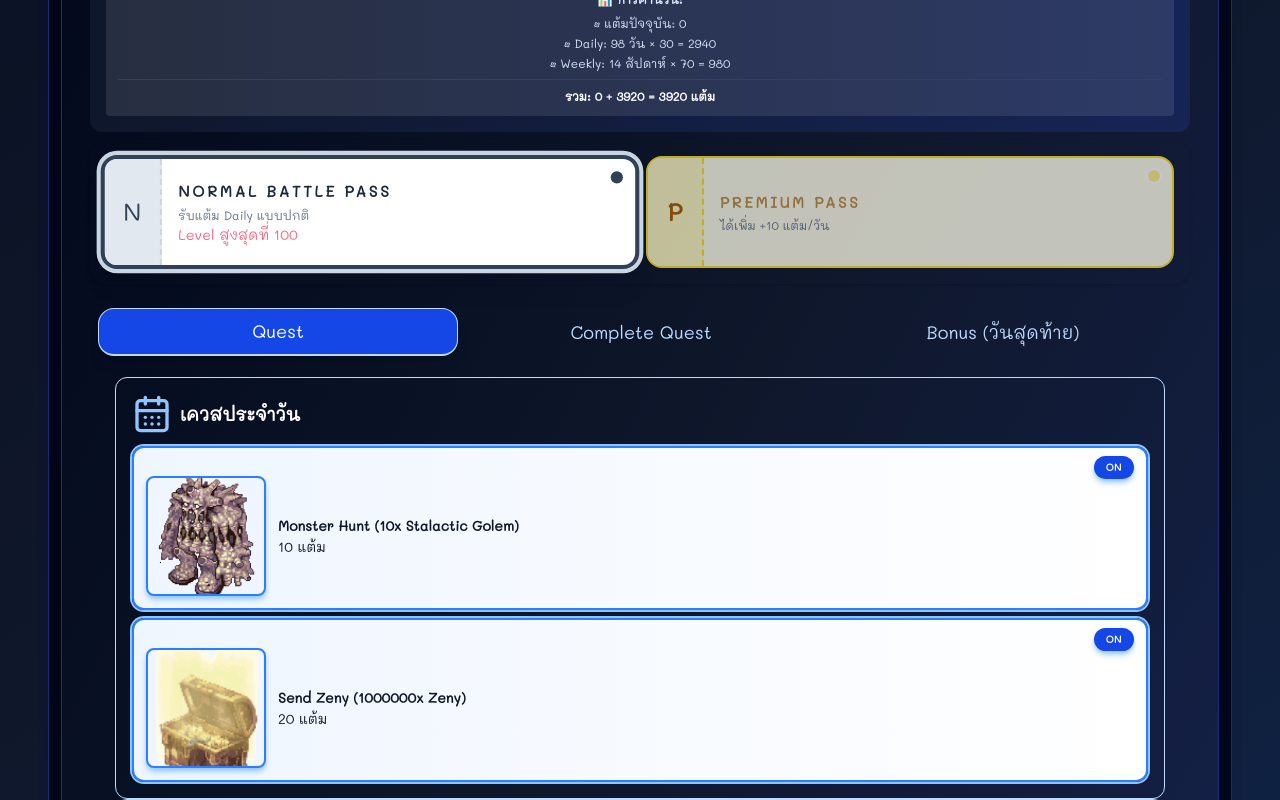
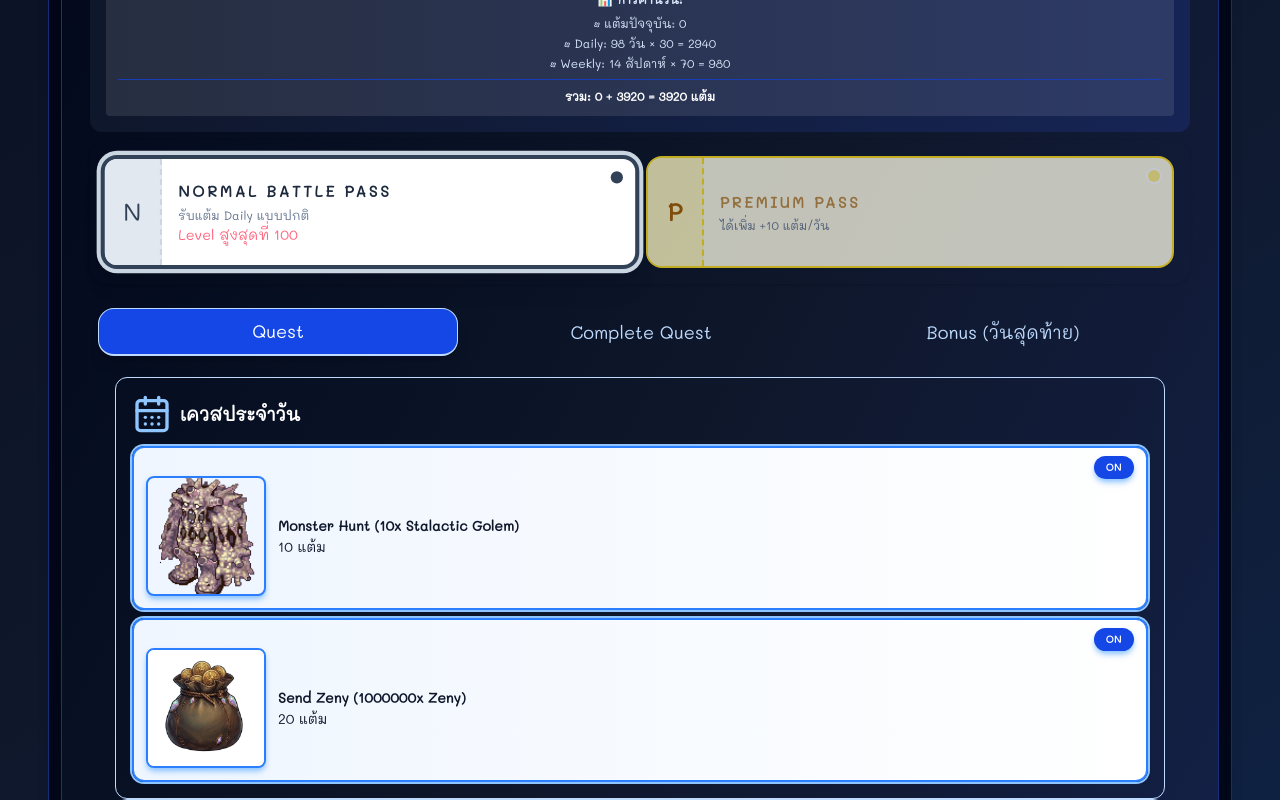
Before and after one commit to Suphanat-th/ROC_Library, a Next.js app in the folder roc-library/: page /calc-bp in a window 1280 px wide. Shown: the part 2000-2800 px from the top of the page. Built offline with nearby package versions, Linux system fonts and the light colour scheme.

Commit message:
update bp

```diff
--- a/roc-library/src/data/battlePassQuestData.ts
+++ b/roc-library/src/data/battlePassQuestData.ts
@@ -64,7 +64,7 @@ export const DAILY_QUESTS: Quest[] = [
     name: "Send Zeny",
     reward: 20,
     dateRange: "07/10 - 13/01",
-    image: "/assets/images/horrortoyfactory/treasure.gif",
+    image: "/assets/images/bp/Money.png",
     request: [
       {
         name: "Zeny",
@@ -217,7 +217,7 @@ export const WEEKLY_QUESTS: Quest[] = [
     name: "Send Zeny/Items",
     reward: 20,
     dateRange: "07/10 - 13/01",
-    image: "/assets/images/horrortoyfactory/treasure.gif",
+    image: "/assets/images/bp/Money2.png",
     request: [
       {
         name: "Tooth of Jitterbug",
@@ -273,7 +273,7 @@ export const SEASON_QUESTS: Quest[] = [
 export const SEASON_CONFIG: SeasonConfig = {
   eventStartDate: new Date(2026, 9, 7, 14, 0, 0), // 7 Oct 2026 14:00
   eventEndDate: new Date(2027, 0, 13, 6, 0, 0, 0), // 13 Jan 2027 06:00
-  seasonNumber: 6,
+  seasonNumber: 7,
 };
 
 /**
```
Also changed, not shown: roc-library/public/assets/images/bp/Money.png (added), roc-library/public/assets/images/bp/Money2.png (added).
